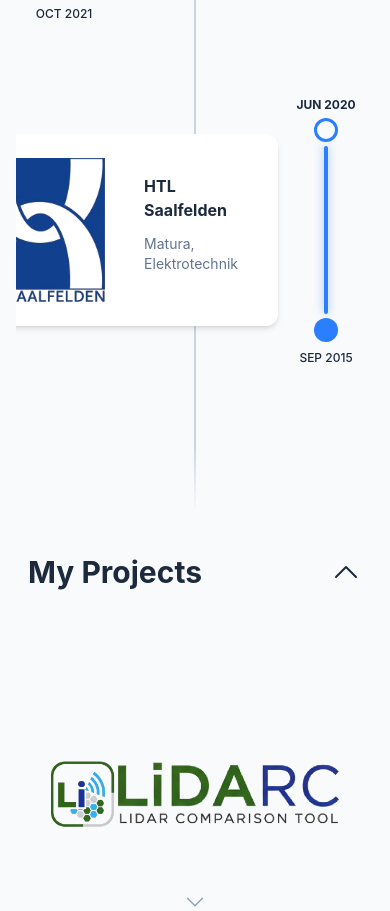
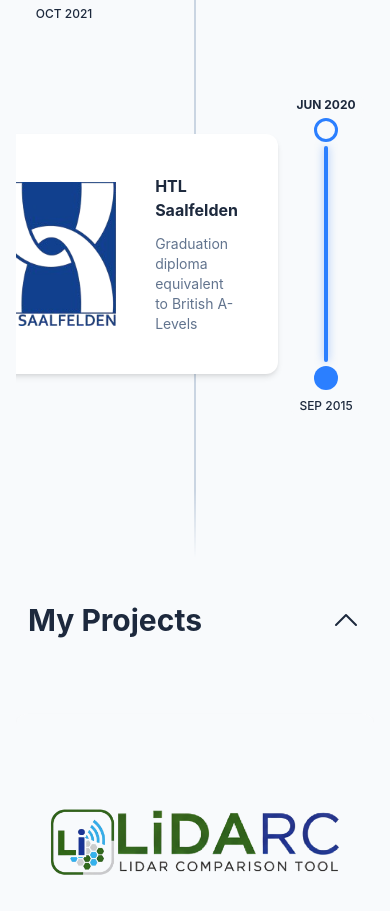
Before and after one commit to MintMayr/MintMayr.github.io, a Vue app in the folder portfolio-page/: page / in a window 390 px wide. Shown: the part 3004-3915 px from the top of the page. Built offline with nearby package versions, Linux system fonts and the light colour scheme; a web font is replaced by a local one.

Commit message:
feat: added i18n to localize the webpage, added language switcher component, added de and en json for localization

```diff
--- a/portfolio-page/package.json
+++ b/portfolio-page/package.json
@@ -20,7 +20,8 @@
     "@heroicons/vue": "^2.2.0",
     "@thesvg/vue": "^3.0.10",
     "thesvg": "^3.0.10",
-    "vue": "^3.5.32"
+    "vue": "^3.5.32",
+    "vue-i18n": "^11.4.4"
   },
   "devDependencies": {
     "@tailwindcss/vite": "^4.2.4",
--- a/portfolio-page/src/App.vue
+++ b/portfolio-page/src/App.vue
@@ -1,14 +1,15 @@
 <script setup lang="ts">
-import ProjectList from "@/components/ProjectList.vue";
-import EducationList from "@/components/EducationList.vue";
-import ExperienceList from "@/components/ExperienceList.vue";
-import { SunIcon, MoonIcon } from "@heroicons/vue/24/outline"
-import {onMounted, ref} from "vue";
-import Profile from "@/components/Profile.vue";
+import ProjectList from '@/components/ProjectList.vue'
+import EducationList from '@/components/EducationList.vue'
+import ExperienceList from '@/components/ExperienceList.vue'
+import { SunIcon, MoonIcon } from '@heroicons/vue/24/outline'
+import { onMounted, ref } from 'vue'
+import Profile from '@/components/Profile.vue'
+import LanguageSwitcher from '@/components/LanguageSwitcher.vue'
 
-const isDark = ref(false);
+const isDark = ref(false)
 const toggleTheme = () => {
-  isDark.value = !isDark.value;
+  isDark.value = !isDark.value
   if (isDark.value) {
     document.documentElement.classList.add('dark')
     localStorage.setItem('theme', 'dark')
@@ -16,32 +17,38 @@ const toggleTheme = () => {
     document.documentElement.classList.remove('dark')
     localStorage.setItem('theme', 'light')
   }
-};
+}
 
 onMounted(() => {
-  if (localStorage.getItem('theme') === 'dark' ||
-    (!('theme' in localStorage) && globalThis.matchMedia('(prefers-color-scheme: dark)').matches)) {
-    isDark.value = true;
+  if (
+    localStorage.getItem('theme') === 'dark' ||
+    (!('theme' in localStorage) && globalThis.matchMedia('(prefers-color-scheme: dark)').matches)
+  ) {
+    isDark.value = true
     document.documentElement.classList.add('dark')
   } else {
     document.documentElement.classList.remove('dark')
   }
-});
+})
 </script>
 
 <template>
-  <main class="max-w-360 mx-auto p-4 pb-64 flex flex-col md:flex-row gap-6 items-start ">
-    <button @click="toggleTheme"
-            class="absolute top-4 right-4 p-2 rounded-full flex flex-col justify-center items-center gap-2 bg-slate-200 dark:bg-slate-700 text-slate-800 dark:text-slate-200 hover:bg-slate-300 dark:hover:bg-slate-600 transition-colors">
-      <SunIcon v-if="isDark" class="w-8 h-8"/>
-      <MoonIcon v-if="!isDark" class="w-8 h-8"/>
+  <main class="max-w-360 mx-auto p-4 pb-64 flex flex-col md:flex-row gap-6 items-start">
+    <button
+      @click="toggleTheme"
+      class="cursor-pointer absolute top-4 right-4 p-2 rounded-full flex flex-col justify-center items-center gap-2 bg-slate-200 dark:bg-slate-700 text-slate-800 dark:text-slate-200 hover:bg-slate-300 dark:hover:bg-slate-600 transition-colors"
+    >
+      <SunIcon v-if="isDark" class="w-8 h-8" />
+      <MoonIcon v-if="!isDark" class="w-8 h-8" />
       {{ isDark ? 'Light' : 'Dark' }}
     </button>
-    <Profile/>
+
+    <Profile />
     <div class="flex flex-col flex-1 w-full gap-8">
-      <ExperienceList/>
-      <EducationList/>
-      <ProjectList/>
+      <ExperienceList />
+      <EducationList />
+      <ProjectList />
     </div>
+    <LanguageSwitcher />
   </main>
 </template>
--- a/portfolio-page/src/components/EducationItem.vue
+++ b/portfolio-page/src/components/EducationItem.vue
@@ -1,5 +1,7 @@
 <script setup lang="ts">
 import type {Education} from "@/types/types.ts";
+import { useI18n } from 'vue-i18n'
+const { t } = useI18n()
 
 defineProps<{
   education: Education;
@@ -12,13 +14,13 @@ defineProps<{
     <div class="w-40 shrink-0 bg-white dark:bg-slate-200 rounded-lg p-2 flex items-center justify-center">
       <img
         :src="education.imageUrl"
-        :alt="education.institute + ' Logo'"
+        :alt="t(education.institute) + ' Logo'"
         class="w-full h-full object-contain"
       />
     </div>
     <div class="p-6 flex-1 flex flex-col gap-3">
-      <h3 class="font-bold text-slate-800 dark:text-slate-100">{{ education.institute}}</h3>
-      <p class="text-sm text-slate-500 dark:text-slate-400">{{ education.grade_of_education }}</p>
+      <h3 class="font-bold text-slate-800 dark:text-slate-100">{{ t(education.institute)}}</h3>
+      <p class="text-sm text-slate-500 dark:text-slate-400">{{ t(education.grade_of_education) }}</p>
     </div>
   </div>
 </template>
--- a/portfolio-page/src/components/EducationList.vue
+++ b/portfolio-page/src/components/EducationList.vue
@@ -1,119 +1,131 @@
 <script setup lang="ts">
-import type {Education} from "@/types/types.ts";
-import {computed, onMounted, ref} from "vue";
-import EducationItem from "@/components/EducationItem.vue";
-import {formatDate, sortedByDate} from "@/utils/utils.ts";
+import type { Education } from '@/types/types.ts'
+import { computed, onMounted, ref } from 'vue'
+import EducationItem from '@/components/EducationItem.vue'
+import { formatDate, sortedByDate } from '@/utils/utils.ts'
 
 const educations: Education[] = [
   {
     id: 1,
-    institute: "TU Wien",
-    imageUrl: import.meta.env.BASE_URL + "TU_logo_transparent.png",
-    grade_of_education: "Bachelor of Science - BSc, Computer Science",
-    start_date: new Date("2021-10-01T10:00:00"),
-    end_date: new Date("2025-09-01T10:00:00"),
-    skills: []
+    institute: 'education.institutes.tu_wien',
+    imageUrl: import.meta.env.BASE_URL + 'TU_logo_transparent.png',
+    grade_of_education: 'education.tu_wien_bsc',
+    start_date: new Date('2021-10-01T10:00:00'),
+    end_date: new Date('2025-09-01T10:00:00'),
+    skills: [],
   },
   {
     id: 2,
-    institute: "TU Wien",
-    imageUrl: import.meta.env.BASE_URL + "TU_logo_transparent.png",
-    grade_of_education: "Master of Science - MSc, Computer Science",
-    start_date: new Date("2025-10-01T10:00:00"),
+    institute: 'education.institutes.tu_wien',
+    imageUrl: import.meta.env.BASE_URL + 'TU_logo_transparent.png',
+    grade_of_education: 'education.tu_wien_msc',
+    start_date: new Date('2025-10-01T10:00:00'),
     end_date: undefined,
-    skills: []
+    skills: [],
   },
   {
     id: 3,
-    institute: "HTL Saalfelden",
-    imageUrl: import.meta.env.BASE_URL + "htl-logo_transparent.png",
-    grade_of_education: "Matura, Elektrotechnik",
-    start_date: new Date("2015-09-01T10:00:00"),
-    end_date: new Date("2020-06-01T10:00:00"),
-    skills: []
-  }
-];
+    institute: 'education.institutes.htl_saalfelden',
+    imageUrl: import.meta.env.BASE_URL + 'htl-logo_transparent.png',
+    grade_of_education: 'education.htl_saalfelden',
+    start_date: new Date('2015-09-01T10:00:00'),
+    end_date: new Date('2020-06-01T10:00:00'),
+    skills: [],
+  },
+]
 
 const sortedEducations = computed(() => {
   return sortedByDate(educations)
-});
+})
 
-const itemRefs = ref<HTMLElement[]>([]);
-const visibleItems = ref<Record<number, boolean>>({});
+const itemRefs = ref<HTMLElement[]>([])
+const visibleItems = ref<Record<number, boolean>>({})
 
 onMounted(() => {
-  const firstItem = sortedEducations.value[0];
+  const firstItem = sortedEducations.value[0]
   if (firstItem) {
-    visibleItems.value[firstItem.id] = true;
+    visibleItems.value[firstItem.id] = true
   }
   const observer = new IntersectionObserver(
     (entries) => {
-      entries.forEach(entry => {
-        if(entry.isIntersecting) {
-          const target = entry.target as HTMLElement;
-          const id = Number(target.dataset.id);
+      entries.forEach((entry) => {
+        if (entry.isIntersecting) {
+          const target = entry.target as HTMLElement
+          const id = Number(target.dataset.id)
           if (id) {
-            visibleItems.value[id] = true;
+            visibleItems.value[id] = true
           }
-          observer.unobserve(target);
+          observer.unobserve(target)
         }
-      });
+      })
     },
     {
-      rootMargin: "0px",
+      rootMargin: '0px',
       threshold: 1.0,
-    }
-  );
+    },
+  )
 
   itemRefs.value.forEach((item) => {
-    if (item) observer.observe(item);
-  });
-});
+    if (item) observer.observe(item)
+  })
+})
 </script>
 
 <template>
   <div class="relative w-full mx-auto py-12 overflow-hidden">
-    <div class="text-3xl font-bold text-slate-800 dark:text-slate-100 mb-4">
-      Education
-    </div>
-    <div class="absolute top-0 bottom-0 left-1/2 w-0.5 bg-slate-300 dark:bg-slate-700 transform -translate-x-1/2 transition-colors mask-[linear-gradient(to_bottom,transparent,black_5%,black_95%,transparent)] [-webkit-mask-image:linear-gradient(to_bottom,transparent,black_5%,black_95%,transparent)]"></div>
+    <div class="text-3xl font-bold text-slate-800 dark:text-slate-100 mb-4">Education</div>
+    <div
+      class="absolute top-0 bottom-0 left-1/2 w-0.5 bg-slate-300 dark:bg-slate-700 transform -translate-x-1/2 transition-colors mask-[linear-gradient(to_bottom,transparent,black_5%,black_95%,transparent)] [-webkit-mask-image:linear-gradient(to_bottom,transparent,black_5%,black_95%,transparent)]"
+    ></div>
     <div
       v-for="(item, index) in sortedEducations"
       :key="item.id"
       :data-id="item.id"
       ref="itemRefs"
       class="relative flex items-stretch justify-between w-full mb-30 min-h-50"
-      :class="index % 2 === 0 ? 'flex-row-reverse' : ''">
-
+      :class="index % 2 === 0 ? 'flex-row-reverse' : ''"
+    >
       <div class="flex-1 w-full"></div>
 
-      <div class="z-10 flex flex-col items-center w-24 shrink-0 transition-all duration-700 ease-out"
-           :class="visibleItems[item.id] ? 'opacity-100 translate-y-0' : 'opacity-0 translate-y-8'">
-
-        <div class="w-6 h-6 bg-slate-50 dark:bg-slate-900 border-[3px] border-blue-500 rounded-full shrink-0 relative flex justify-center transition-colors">
-          <span class="absolute bottom-full mb-2 text-xs font-bold text-slate-800 dark:text-slate-100 bg-slate-50 dark:bg-slate-900 px-2 py-0.5 rounded leading-none whitespace-nowrap transition-colors">
+      <div
+        class="z-10 flex flex-col items-center w-24 shrink-0 transition-all duration-700 ease-out"
+        :class="visibleItems[item.id] ? 'opacity-100 translate-y-0' : 'opacity-0 translate-y-8'"
+      >
+        <div
+          class="w-6 h-6 bg-slate-50 dark:bg-slate-900 border-[3px] border-blue-500 rounded-full shrink-0 relative flex justify-center transition-colors"
+        >
+          <span
+            class="absolute bottom-full mb-2 text-xs font-bold text-slate-800 dark:text-slate-100 bg-slate-50 dark:bg-slate-900 px-2 py-0.5 rounded leading-none whitespace-nowrap transition-colors"
+          >
             {{ formatDate(item.end_date) }}
           </span>
         </div>
 
-        <div class="w-1 bg-blue-500 flex-1 my-1 rounded-full origin-top relative shadow-[0_0_8px_rgba(59,130,246,0.5)] transition-transform duration-700 delay-300 ease-out"
-             :class="visibleItems[item.id] ? 'scale-y-100' : 'scale-y-0'"></div>
+        <div
+          class="w-1 bg-blue-500 flex-1 my-1 rounded-full origin-top relative shadow-[0_0_8px_rgba(59,130,246,0.5)] transition-transform duration-700 delay-300 ease-out"
+          :class="visibleItems[item.id] ? 'scale-y-100' : 'scale-y-0'"
+        ></div>
 
-        <div class="w-6 h-6 bg-blue-500 rounded-full shrink-0 relative flex justify-center transition-opacity duration-500 delay-700"
-             :class="visibleItems[item.id] ? 'opacity-100' : 'opacity-0'">
-          <span class="absolute top-full mt-2 text-xs font-medium text-slate-800 dark:text-slate-100 bg-slate-50 dark:bg-slate-900 px-2 py-0.5 rounded leading-none whitespace-nowrap transition-colors">
+        <div
+          class="w-6 h-6 bg-blue-500 rounded-full shrink-0 relative flex justify-center transition-opacity duration-500 delay-700"
+          :class="visibleItems[item.id] ? 'opacity-100' : 'opacity-0'"
+        >
+          <span
+            class="absolute top-full mt-2 text-xs font-medium text-slate-800 dark:text-slate-100 bg-slate-50 dark:bg-slate-900 px-2 py-0.5 rounded leading-none whitespace-nowrap transition-colors"
+          >
             {{ formatDate(item.start_date) }}
           </span>
         </div>
-
       </div>
-      <div class="flex-1 w-full py-4 transition-all duration-700 delay-500 ease-out"
-           :class="[
+      <div
+        class="flex-1 w-full py-4 transition-all duration-700 delay-500 ease-out"
+        :class="[
           visibleItems[item.id] ? 'opacity-100 translate-x-0' : 'opacity-0',
           !visibleItems[item.id] && index % 2 === 0 ? '-translate-x-12' : '',
-          !visibleItems[item.id] && index % 2 !== 0 ? 'translate-x-12' : ''
-        ]">
-        <EducationItem :education="item"/>
+          !visibleItems[item.id] && index % 2 !== 0 ? 'translate-x-12' : '',
+        ]"
+      >
+        <EducationItem :education="item" />
       </div>
     </div>
   </div>
--- /dev/null
+++ b/portfolio-page/src/components/LanguageSwitcher.vue
@@ -0,0 +1,31 @@
+<script setup lang="ts">
+import { useI18n } from 'vue-i18n'
+import { computed } from 'vue'
+
+const { locale } = useI18n()
+const switchLanguage = (newLang: 'en' | 'de') => {
+  locale.value = newLang
+  localStorage.setItem('user-locale', newLang)
+}
+</script>
+
+<template>
+  <div class="flex gap-2">
+    <button
+      @click="switchLanguage('en')"
+      class="cursor-pointer"
+      :class="locale === 'en' ? 'font-bold text-blue-500' : 'text-slate-500'"
+    >
+      EN
+    </button>
+    <button
+      @click="switchLanguage('de')"
+      class="cursor-pointer"
+      :class="locale === 'de' ? 'font-bold text-blue-500' : 'text-slate-500'"
+    >
+      DE
+    </button>
+  </div>
+</template>
+
+<style scoped></style>
--- /dev/null
+++ b/portfolio-page/src/locales/de.json
@@ -0,0 +1,17 @@
+{
+  "education": {
+    "tu_wien_bsc": "Bachelor of Science - BSc, Informatik",
+    "tu_wien_msc": "Master of Science - MSc, Informatik",
+    "htl_saalfelden": "Matura",
+    "institutes": {
+      "tu_wien": "TU Wien",
+      "htl_saalfelden": "HTL Saalfelden"
+    }
+  },
+  "experience": {
+
+  },
+  "project": {
+
+  }
+}
--- /dev/null
+++ b/portfolio-page/src/locales/en.json
@@ -0,0 +1,11 @@
+{
+  "education": {
+    "tu_wien_bsc": "Bachelor of Science - BSc, Computer Science",
+    "tu_wien_msc": "Master of Science - MSc, Computer Science",
+    "htl_saalfelden": "Graduation diploma equivalent to British A-Levels",
+    "institutes": {
+      "tu_wien": "TU Wien",
+      "htl_saalfelden": "HTL Saalfelden"
+    }
+  }
+}
--- a/portfolio-page/src/main.ts
+++ b/portfolio-page/src/main.ts
@@ -1,5 +1,29 @@
 import { createApp } from 'vue'
+import { createI18n } from 'vue-i18n'
 import './style.css'
 import App from './App.vue'
 
-createApp(App).mount('#app')
+import en from './locales/en.json'
+import de from './locales/de.json'
+
+type MessageSchema = typeof en
+type Locales = 'en' | 'de'
+
+const savedLocale = localStorage.getItem('user-locale') as Locales | null
+const browserLang = navigator.language.split('-')[0]
+
+const startingLocale: Locales = savedLocale || (browserLang === 'de' ? 'de' : 'en')
+
+const i18n = createI18n<[MessageSchema], Locales>({
+  locale: startingLocale,
+  fallbackLocale: 'en',
+  messages: {
+    en: en,
+    de: de
+  }
+})
+
+const app = createApp(App)
+
+app.use(i18n)
+app.mount('#app')
```
Also changed, not shown: 1 other file (tests, documents, lock files or other folders).
